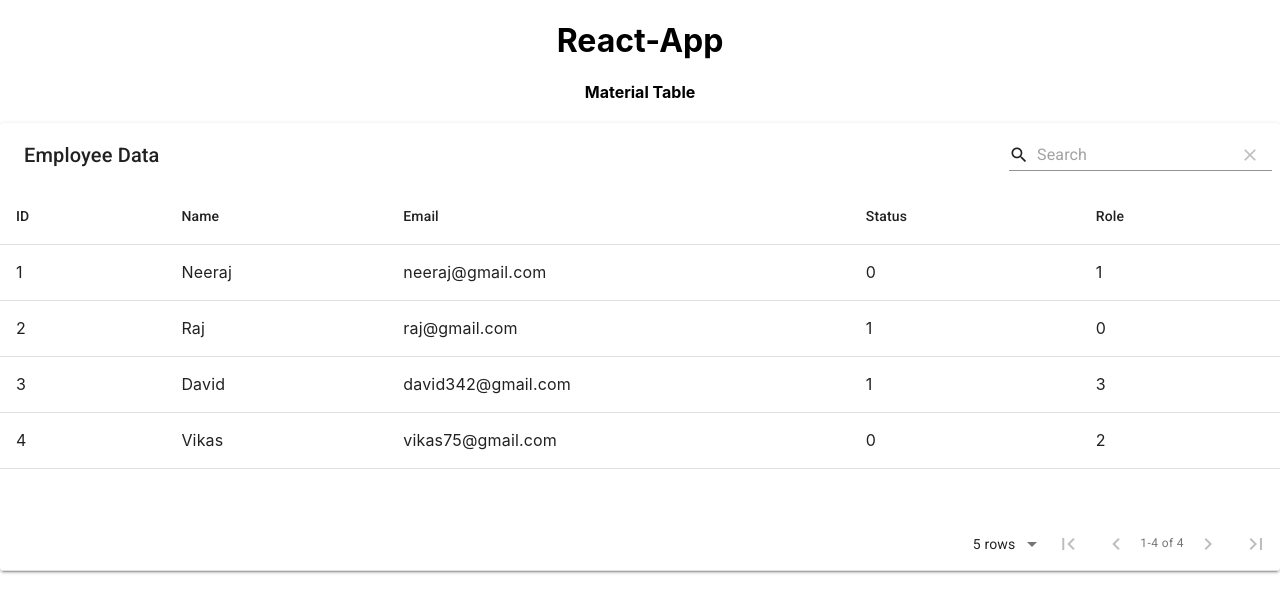
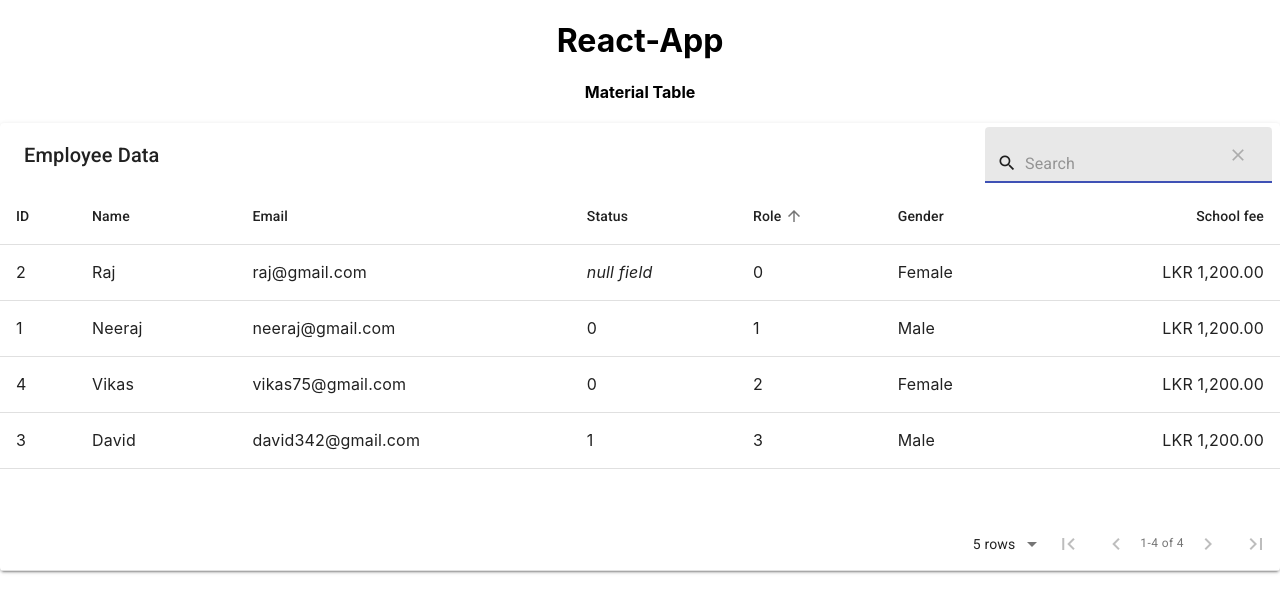
Before and after one commit to mGunawardhana/material-table-with-pagination-search-and-other-features, a React (Create React App) app: page / in a window 1280 px wide. Shown: the top 612 px of the page. Built offline with nearby package versions, Linux system fonts and the light colour scheme.

Commit message:
content update

```diff
--- a/src/App.js
+++ b/src/App.js
@@ -1,37 +1,57 @@
-import React, { useState, useEffect } from 'react';
+import React, { useState } from 'react';
 import './App.css';
-import MaterialTable from 'material-table'
+import MaterialTable from 'material-table';
 
-const empList = [
-  { id: 1, name: "Neeraj", email: 'neeraj@gmail.com', status: 0, role: 1 },
-  { id: 2, name: "Raj", email: 'raj@gmail.com', status: 1, role: 0 },
-  { id: 3, name: "David", email: 'david342@gmail.com', status: 1, role: 3 },
-  { id: 4, name: "Vikas", email: 'vikas75@gmail.com', status: 0, role: 2 },
-]
+const empList = [{ id: 1, name: "Neeraj", email: 'neeraj@gmail.com', status: 0, role: 1, gender: 'M', fee: 1200 }, {
+    id: 2,
+    name: "Raj",
+    email: 'raj@gmail.com',
+    status: null,
+    role: 0,
+    gender: 'F',
+    fee: 1200
+}, { id: 3, name: "David", email: 'david342@gmail.com', status: 1, role: 3, gender: 'M', fee: 1200 }, {
+    id: 4,
+    name: "Vikas",
+    email: 'vikas75@gmail.com',
+    status: 0,
+    role: 2,
+    gender: 'F',
+    fee: 1200
+},];
 
 function App() {
+    const [tableData, setTableData] = useState(empList); // Initialize with empList
 
-  const [data, setData] = useState(empList);
     const columns = [
-    { title: "ID", field: "id" },
+        { title: "ID", field: "id", sorting: false },
         { title: "Name", field: "name" },
         { title: "Email", field: "email" },
-    { title: "Status", field: 'status', },
-    { title: "Role", field: "role", }
-  ]
+        { title: "Status", field: 'status', emptyValue: () => <em>null field</em> },
+        { title: "Role", field: "role", defaultSort: "asc" },
+        { title: "Gender", field: "gender", lookup: { M: "Male", F: "Female" } },
+        { title: "School fee", field: "fee", type: 'currency', currencySetting: { currencyCode: "LKR", minimumFractionDigits: 2 } }
+    ];
 
-
-  return (
-    <div className="App">
+    return (<div className="App">
         <h1 align="center">React-App</h1>
         <h4 align='center'>Material Table</h4>
         <MaterialTable
             title="Employee Data"
-        data={data}
+            // options={{ sorting: false, search: false, searchText: "raj", searchFieldAlignment: "left" }}
+            options={{
+                sorting: true,
+                search: true,
+                searchFieldAlignment: "right",
+                searchAutoFocus: "true",
+                searchFieldVariant: "filled"
+            }}
+            data={tableData}
             columns={columns}
         />
-    </div>
-  );
+    </div>);
 }
 
+//TODO 17:43
+
 export default App;
```
Lines whose indentation alone changed are shown as unchanged.
